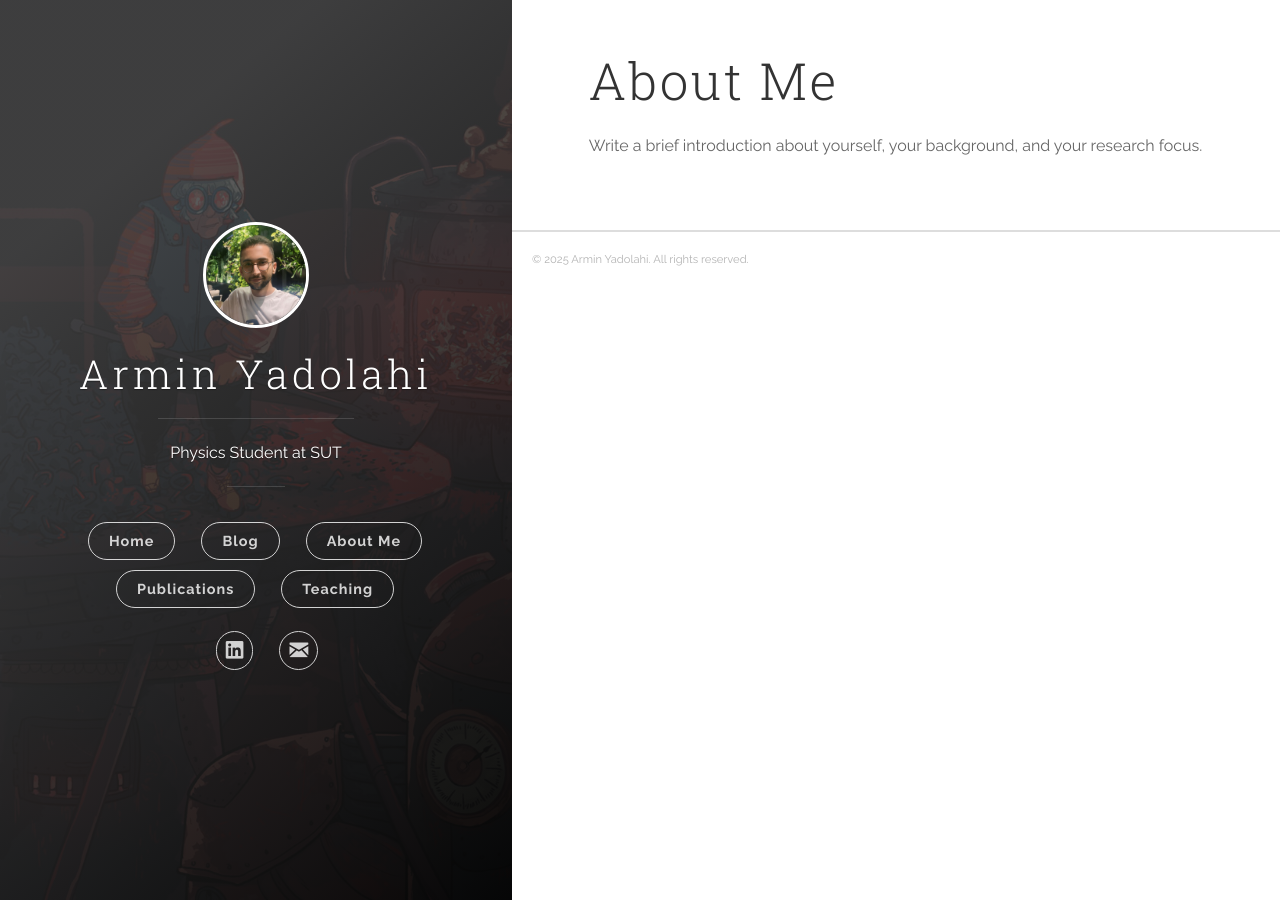
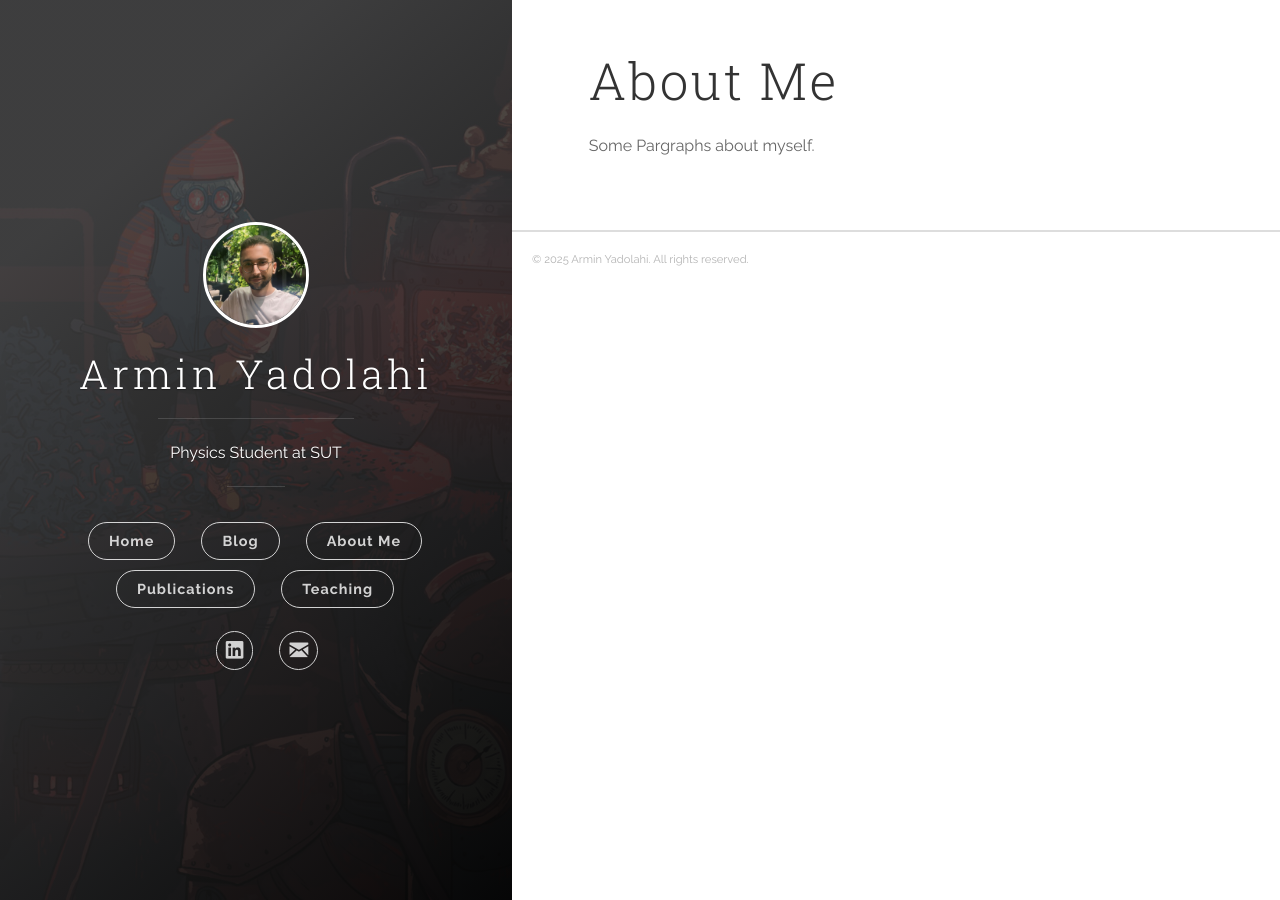
Before and after one commit to ArminYadolahi/ArminYadolahi.github.io, a Jekyll site: the page built from about.md, in a window 1280 px wide. Built offline with Jekyll 4.4.1, drawn with Linux system fonts in a browser that asks for light colours.

Commit message:
Update about.md

```diff
--- a/about.md
+++ b/about.md
@@ -4,4 +4,4 @@ title: "About Me"
 permalink: /about/
 ---
 
-Write a brief introduction about yourself, your background, and your research focus.
+Some Pargraphs about myself.
```
